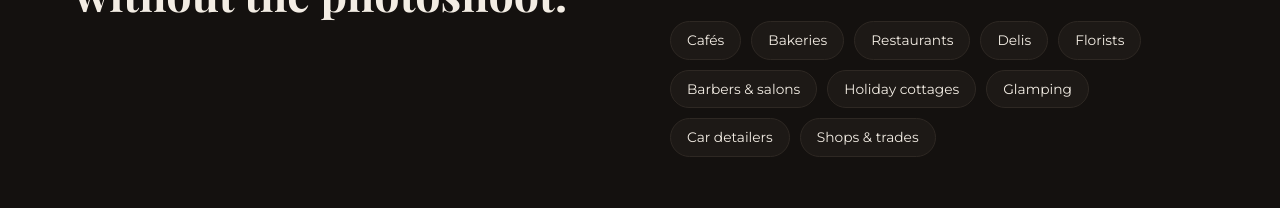
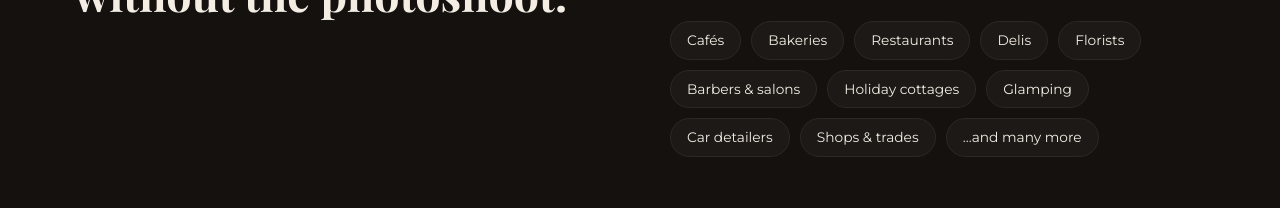
Before and after one commit to askfranklinmedia-eng/askfranklinmedia-eng.github.io, a plain HTML site: page index.html in a window 1280 px wide. Shown: the part 1189-1397 px from the top of the page. Drawn offline with nearby package versions, Linux system fonts and the light colour scheme; a web font is replaced by a local one.

Commit message:
Pricing: replace small cafe card with customer-growth message

```diff
--- a/index.html
+++ b/index.html
@@ -152,7 +152,7 @@ footer a{color:#8d8276}
     <p>Small businesses are competing with big brands on every feed. Ask Franklin Media gives you striking, movie-still quality images and videos that look like your business at its very best: your actual products, your venue, your logo and colours.</p>
     <p>No studio day, no models to book and no disruption to your week. Send us what you've got, or we'll work from your website and social media, and we'll do the rest.</p>
     <div class="for">
-      <span>Cafés</span><span>Bakeries</span><span>Restaurants</span><span>Delis</span><span>Florists</span><span>Barbers &amp; salons</span><span>Holiday cottages</span><span>Glamping</span><span>Car detailers</span><span>Shops &amp; trades</span>
+      <span>Cafés</span><span>Bakeries</span><span>Restaurants</span><span>Delis</span><span>Florists</span><span>Barbers &amp; salons</span><span>Holiday cottages</span><span>Glamping</span><span>Car detailers</span><span>Shops &amp; trades</span><span>…and many more</span>
     </div>
   </div>
 </div></section>
```
